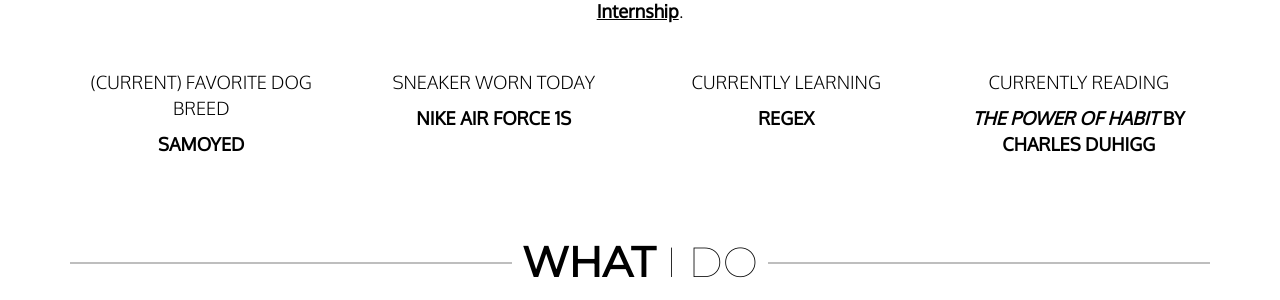
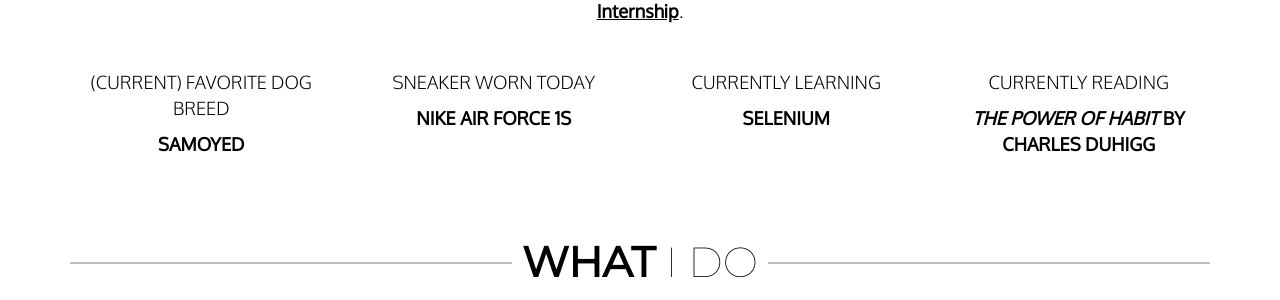
Before and after one commit to haanmiba/haanmiba.github.io, a Jekyll site: the page built from index.md, in a window 1280 px wide and 900 px high, scrolled down 1116 px. Shown: the part 154-454 px from the top of the window. Built offline with Jekyll 4.4.1, drawn with Linux system fonts in a browser that asks for light colours; nearby versions of some CDN libraries.

Commit message:
Changed learning from Regex to Selenium.

```diff
--- a/_data/about.yml
+++ b/_data/about.yml
@@ -7,7 +7,7 @@ currently:
     subject: 'Summer 2019 Summer Internship'
 dog: 'Samoyed'
 sneaker: 'Nike Air Force 1s'
-learning: 'Regex'
+learning: 'Selenium'
 reading:
   book: 'The Power of Habit'
   author: 'Charles Duhigg'
```
